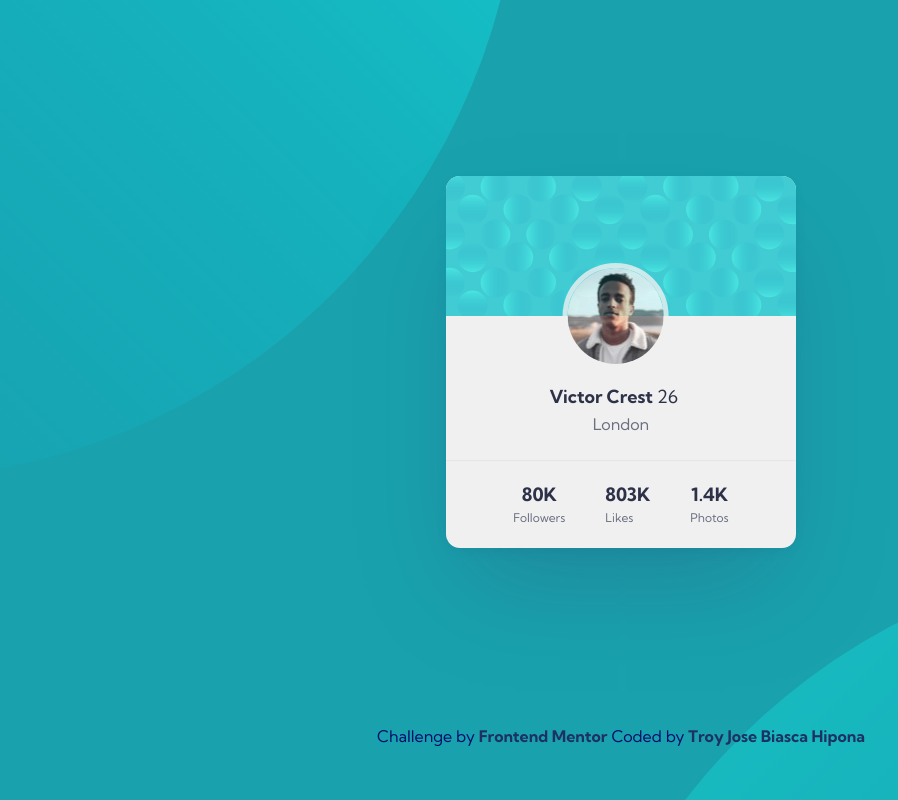
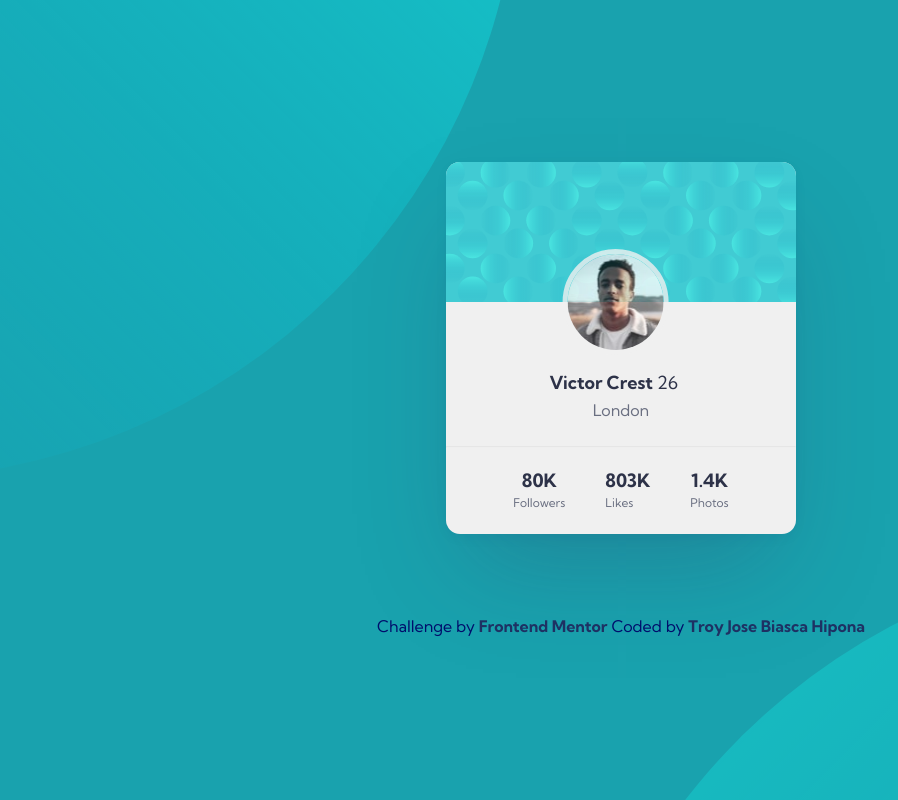
Before and after one commit to troy03/profile-card-component, a plain HTML site: page index.html in a window 1280 px wide. Shown: the whole page, without its empty margins (19-917 px from the left). Drawn offline with Linux system fonts and the light colour scheme.

Commit message:
Fix body positioning and main card

```diff
--- a/styles.scss
+++ b/styles.scss
@@ -93,6 +93,11 @@ hr {
 }
 
 body {
+  min-height: 100vh;
+  display: flex;
+  align-items: center;
+  justify-content: center;
+  flex-direction: column;
   background-color: var(--dark-cyan);
   background-image:
                   url(/images/bg-pattern-top.svg),
@@ -119,7 +124,7 @@ body {
 
 
   @include respond-to('large'){
-    background-position:
+      background-position:
               top -800px  right 740px,
               bottom  -1030px left 570px;
   }
@@ -130,11 +135,10 @@ body {
     max-width: 350px;
     width: 87%;
     background-color: #f0f0f0;
-    margin-block: 11em;
-    margin-inline: auto;
     border-radius: 14px;
     overflow: hidden;
     box-shadow: 0 50px 100px -20px rgba(50,50,93,0.25), 0 4px 16px -5px rgba(3, 33, 115, 0.1);
+    margin-bottom: 5em;
 
     &__background {
         max-width: 100%;
```
Also changed, not shown: styles.css, 1 other file.
